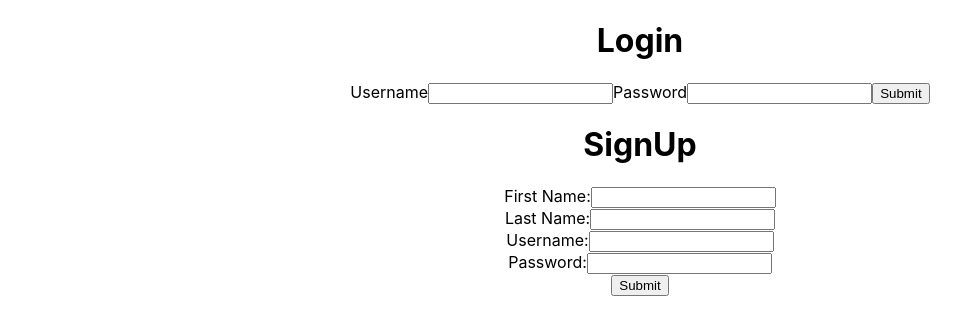
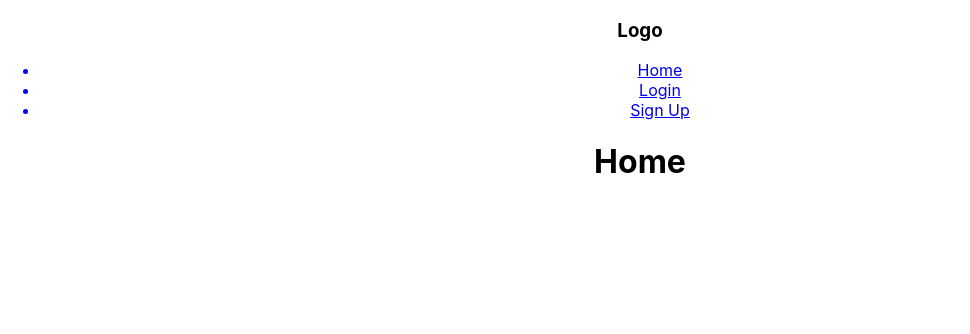
Before and after one commit to Dlowery2120/hotel-frontend, a React (Create React App) app: page / in a window 1280 px wide. Shown: the top 334 px of the page, without its empty margins (0-970 px from the left). Built offline with nearby package versions, Linux system fonts and the light colour scheme.

Commit message:
react router

```diff
--- a/package.json
+++ b/package.json
@@ -10,6 +10,7 @@
     "react": "^17.0.2",
     "react-dom": "^17.0.2",
     "react-redux": "^7.2.4",
+    "react-router-dom": "^5.2.0",
     "react-scripts": "4.0.3",
     "redux": "^4.1.0",
     "web-vitals": "^1.0.1"
--- a/src/App.js
+++ b/src/App.js
@@ -1,88 +1,91 @@
 import './App.css';
 import React from 'react';
 import Login from './components/Login.js';
+import Home from './components/Home.js';
 import SignUp from './components/SignUp.js';
+import Navigation from './components/Navigation.js';
+import { BrowserRouter as Router, Switch, Route, Link } from 'react-router-dom';
 
 class App extends React.Component {
-
 	state = {
 		isLoggedIn: false,
-    users : []
-  }
-
+		users: []
+	};
 
 	getUsers = () => {
-    fetch("http://localhost:3000/api/v1/users",{
-      method:"GET",
+		fetch('http://localhost:3000/api/v1/users', {
+			method: 'GET',
 			headers: {
-        "Content-Type":"application/json",
-        "Accept":"application/json",
-        "Authorization": `Bearer ${localStorage.token}`
+				'Content-Type': 'application/json',
+				Accept: 'application/json',
+				Authorization: `Bearer ${localStorage.token}`
 			}
 		})
 			.then((res) => res.json())
 			.then((userData) => {
 				this.setState({ users: userData });
 			});
-  }
+	};
 
 	handleLogin = (e) => {
-    e.preventDefault()
-    console.log(e)
+		e.preventDefault();
+		console.log(e);
 		let user = {
 			username: e.target[0].value,
 			password: e.target[1].value
-    }
-    console.log(user)
+		};
+		console.log(user);
 
 		let reqPackage = {
 			method: 'POST',
-      headers:{
-        "Content-Type": "application/json",
-        "Accept": "application/json",
+			headers: {
+				'Content-Type': 'application/json',
+				Accept: 'application/json'
 			},
 			body: JSON.stringify(user)
-    }
+		};
 
-    fetch('http://localhost:3000/api/v1/login', reqPackage)
-    .then(res => res.json())
-    .then(data=> {
-      localStorage.setItem("token", data.token)
-      this.getUsers()
+		fetch('http://localhost:3000/api/v1/login', reqPackage).then((res) => res.json()).then((data) => {
+			localStorage.setItem('token', data.token);
+			this.getUsers();
 			this.setState({
 				isLoggedIn: true
-      })
-    })
-
-  }
-  handleSignUp = (e, ) => {
-    e.preventDefault()
+			});
+		});
+	};
+	handleSignUp = (e) => {
+		e.preventDefault();
 		let user = {
 			first_name: e.target[0].value,
 			last_name: e.target[1].value,
 			username: e.target[2].value,
 			password: e.target[3].value
-    }
+		};
 
 		let reqPackage = {
 			method: 'POST',
-      headers:{
-        "Content-Type": "application/json",
-        "Accept": "application/json",
+			headers: {
+				'Content-Type': 'application/json',
+				Accept: 'application/json'
 			},
 			body: JSON.stringify(user)
-    }
+		};
 
 		fetch('http://localhost:3000/api/v1/users', reqPackage)
-    .then(res => res.json())
-    .then(data=> this.setState({...this.state.users, user}))
-
-  }
+			.then((res) => res.json())
+			.then((data) => this.setState({ ...this.state.users, user }));
+	};
 	render() {
 		return (
 			<div className="App">
-				<Login login={this.handleLogin}/>
-				<SignUp signUp={this.handleSignUp}/>
+				<Router>
+					<Navigation />
+					<Switch>
+						<Route exact path="/" component={Home} />
+						<Route path="/login" component={Login} />
+						<Route path="/signup" component={SignUp} />
+					</Switch>
+				</Router>
 			</div>
 		);
 	}
--- /dev/null
+++ b/src/components/Home.js
@@ -0,0 +1,11 @@
+import React from 'react'
+
+const Home = () => {
+    return(
+        <div>
+            <h1>Home</h1>
+        </div>
+    )
+}
+
+export default Home
--- /dev/null
+++ b/src/components/Navigation.js
@@ -0,0 +1,20 @@
+import React from 'react';
+// import { Nav } from 'react-bootstrap'
+import { Link } from 'react-router-dom'
+
+const Navigation = () => {
+	return (
+		<div>
+			<nav>
+					<h3>Logo</h3>
+				<ul>
+					<Link to="/"><li>Home</li></Link>
+					<Link to="/login"><li>Login</li></Link>
+					<Link to="/signup"><li>Sign Up</li></Link>
+				</ul>
+			</nav>
+		</div>
+	);
+};
+
+export default Navigation;
```
Also changed, not shown: 2 other files (tests, documents, lock files or other folders). Lines whose indentation alone changed are shown as unchanged.
